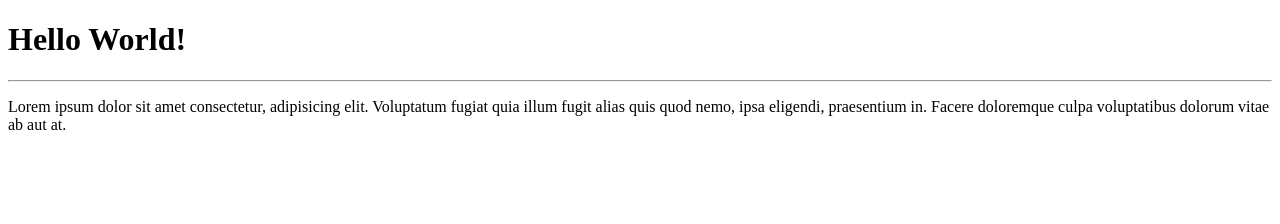
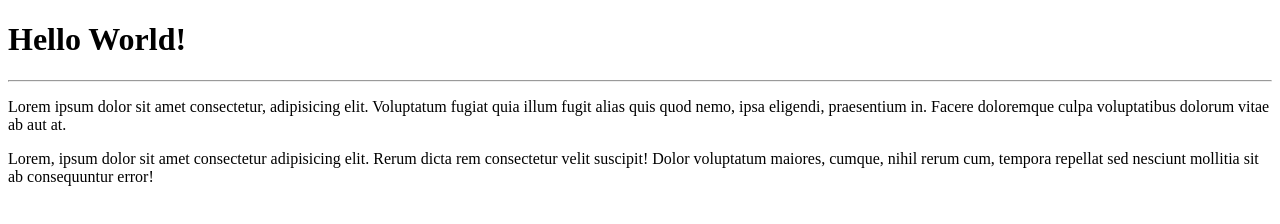
Before and after one commit to tonylcb/Hello-World, a plain HTML site: page example-website/index.html in a window 1280 px wide. Drawn offline with Linux system fonts and the light colour scheme.

Commit message:
added a paragraph

```diff
--- a/example-website/index.html
+++ b/example-website/index.html
@@ -9,5 +9,6 @@
     <h1>Hello World!</h1>
     <hr>
     <p>Lorem ipsum dolor sit amet consectetur, adipisicing elit. Voluptatum fugiat quia illum fugit alias quis quod nemo, ipsa eligendi, praesentium in. Facere doloremque culpa voluptatibus dolorum vitae ab aut at.</p>
+    <p>Lorem, ipsum dolor sit amet consectetur adipisicing elit. Rerum dicta rem consectetur velit suscipit! Dolor voluptatum maiores, cumque, nihil rerum cum, tempora repellat sed nesciunt mollitia sit ab consequuntur error!</p>
 </body>
 </html>
```
